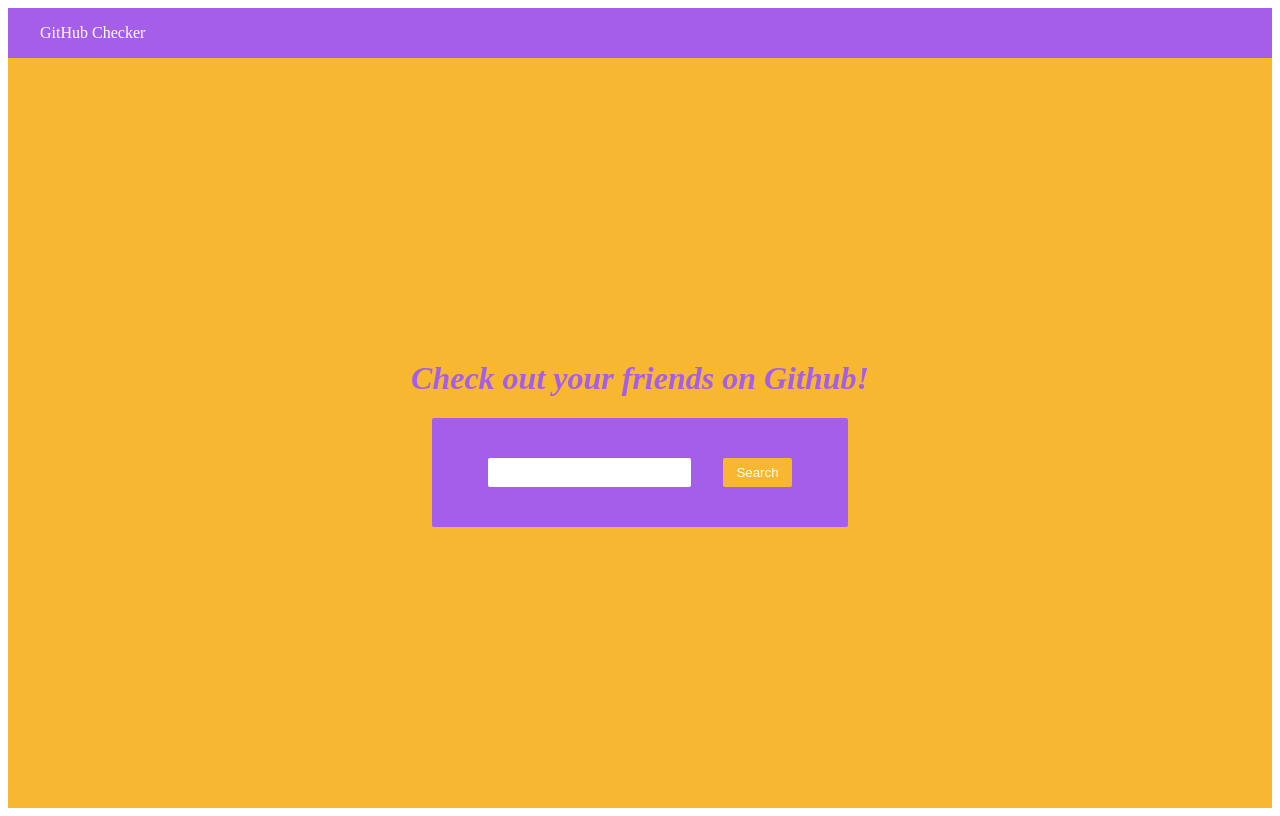
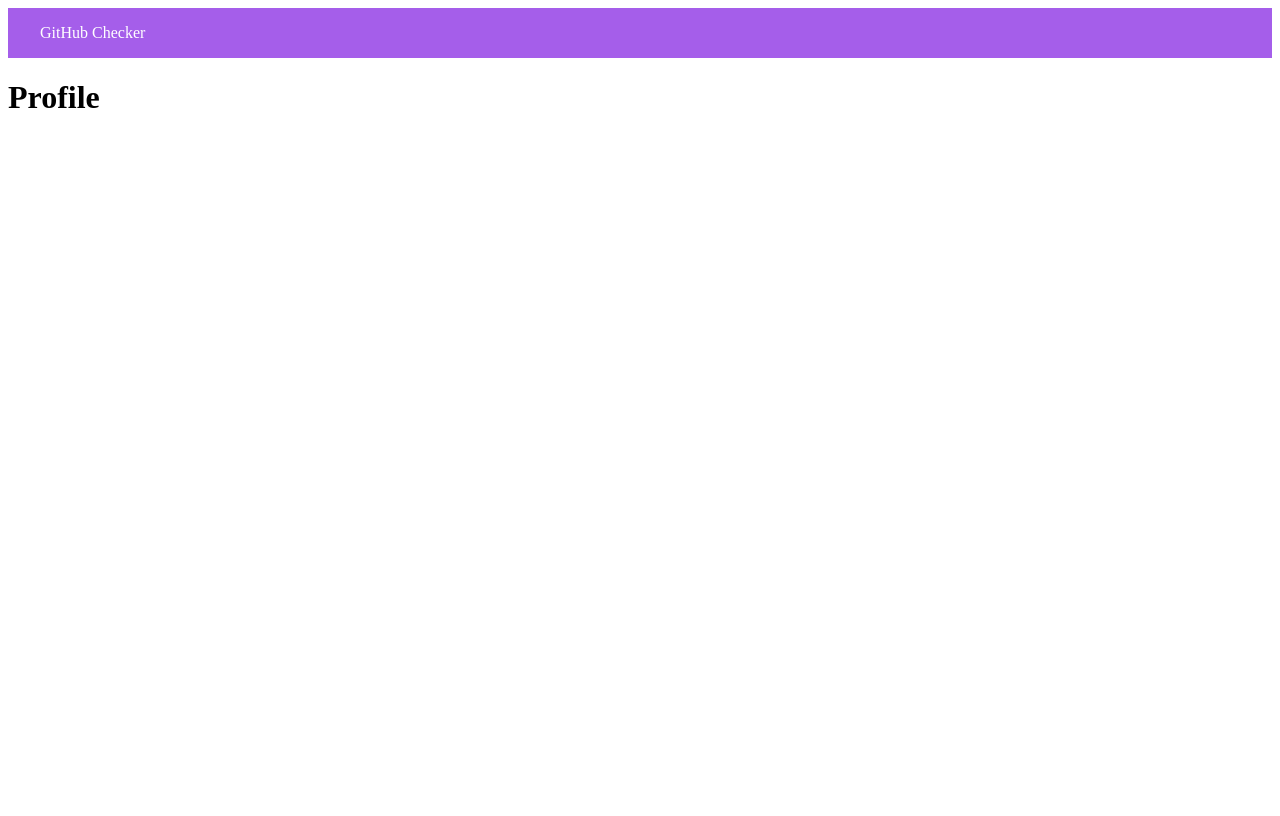
Before and after one commit to Liamm3/github-checker, a React (Create React App) app: page /1 in a window 1280 px wide. Built offline with nearby package versions, Linux system fonts and the light colour scheme; what typography would draw is missing.

Commit message:
Add react-router-dom and Profile container

```diff
--- a/src/App.js
+++ b/src/App.js
@@ -1,8 +1,10 @@
 import React from "react";
 import styled from "styled-components";
+import { Switch, Route } from "react-router-dom";
 
 import Navbar from "./components/Navbar";
 import Hero from "./container/Hero";
+import Profile from "./container/Profile";
 
 const App = styled.div`
   height: 100vh;
@@ -13,6 +15,9 @@
 export default () => (
   <App>
     <Navbar />
-    <Hero />
+    <Switch>
+      <Route path="/:name" component={Profile} />
+      <Route path="/" component={Hero} />
+    </Switch>
   </App>
 );
--- /dev/null
+++ b/src/container/Profile.js
@@ -0,0 +1,3 @@
+import React from "react";
+
+export default () => <h1>Profile</h1>;
--- a/src/index.js
+++ b/src/index.js
@@ -1,6 +1,7 @@
 import React from "react";
 import ReactDOM from "react-dom";
 import Typography from "typography";
+import { BrowserRouter } from "react-router-dom";
 
 import App from "./App";
 import registerServiceWorker from "./registerServiceWorker";
@@ -12,5 +13,10 @@
 
 typography.injectStyles();
 
-ReactDOM.render(<App />, document.getElementById("root"));
+ReactDOM.render(
+  <BrowserRouter>
+    <App />
+  </BrowserRouter>,
+  document.getElementById("root")
+);
 registerServiceWorker();
```
